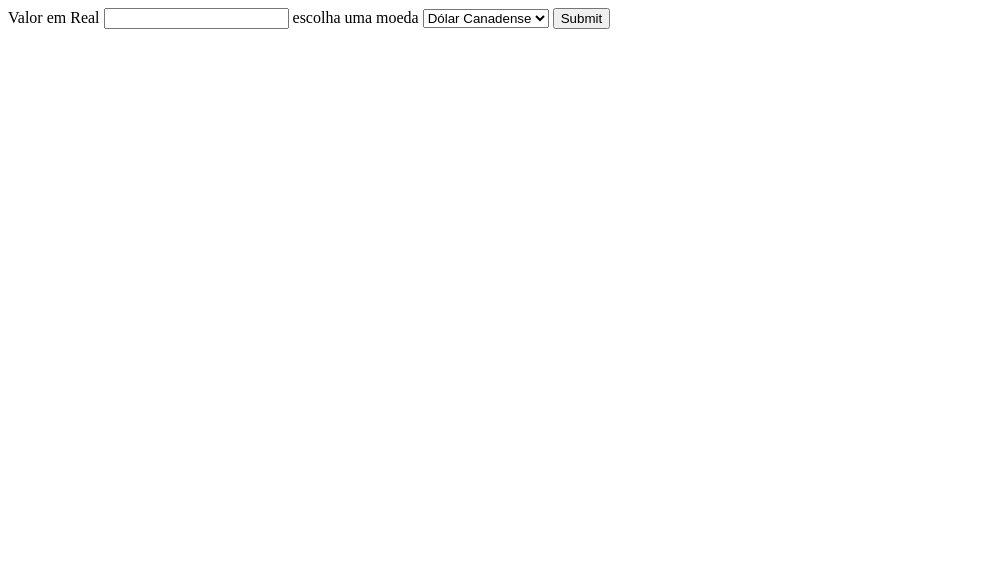
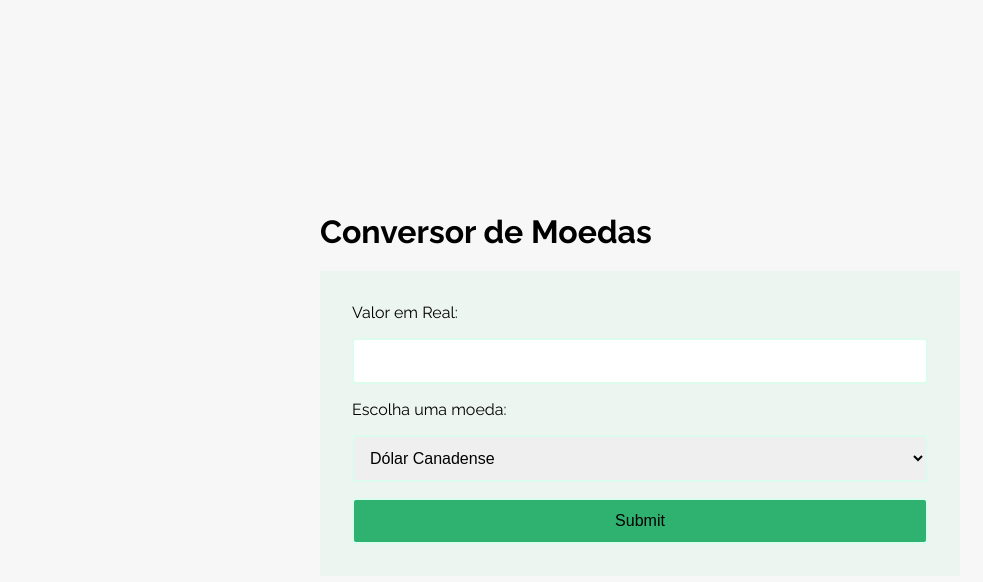
Before and after one commit to nickitrin/conversordemoedas, a plain HTML site: page index.html in a window 1280 px wide. Shown: the whole page, without its empty margins (0-983 px from the left). Drawn offline with Linux system fonts and the light colour scheme.

Commit message:
Estilizando

```diff
--- a/index.html
+++ b/index.html
@@ -4,18 +4,23 @@
     <meta charset="UTF-8">
     <meta name="viewport" content="width=device-width, initial-scale=1.0">
     <title>Conversor de Moedas</title>
+    <link rel="stylesheet" href="style.css">
+    <link rel="preconnect" href="https://fonts.googleapis.com">
+    <link rel="preconnect" href="https://fonts.gstatic.com" crossorigin>
+    <link href="https://fonts.googleapis.com/css2?family=Raleway:ital,wght@0,100..900;1,100..900&display=swap" rel="stylesheet">
 </head>
 <body>
+    <h1>Conversor de Moedas</h1>
     <form id="form1">
-    <label for="valorEmReal">Valor em Real</label>
+    <label for="valorEmReal">Valor em Real:</label>
         <input type="text" name="valorEmReal" id="valorEmReal">
-    <label for="moedas">escolha uma moeda</label>
+    <label for="moedas">Escolha uma moeda:</label>
         <select id="moedas" name="moeda">
             <option value="CAD">Dólar Canadense</option>
             <option value="USD">Dólar Americano</option>
             <option value="EUR">Euro</option>
          </select>
-    <input type="submit">
+    <input  id="submit" type="submit">
     </form>
     <p class="TotalConvertido" id="TotalConvertido"></p>
 <script src="script.js"></script>
--- /dev/null
+++ b/style.css
@@ -0,0 +1,31 @@
+body{
+    background-color: #F7F7F7;
+    display: flex;
+    width: 50%;
+    flex-direction: column;
+    margin: auto;
+    height: 100vh;
+    justify-content: center;
+    font-family: "Raleway", sans-serif;
+
+
+}
+
+body form{
+    display: flex;
+    flex-direction: column;
+    gap: 16px;
+    background-color: #EDF5F1;
+    padding: 32px;
+}
+
+body form input, body form select{
+    padding: 12px;
+    font-size: 16px;
+    border-radius: 4px;
+    border: 2px solid #DCFCEE;
+}
+body form #submit{
+    background-color: #2FB170;
+
+}
```
